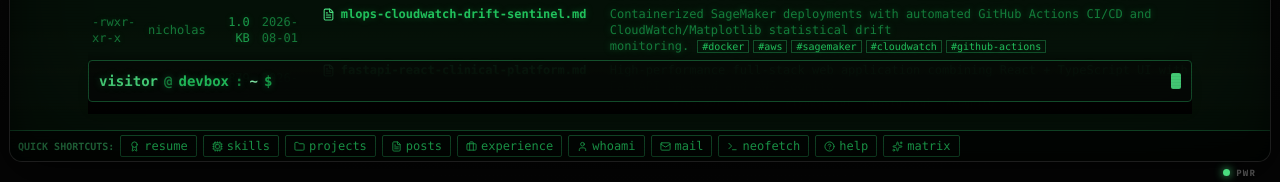
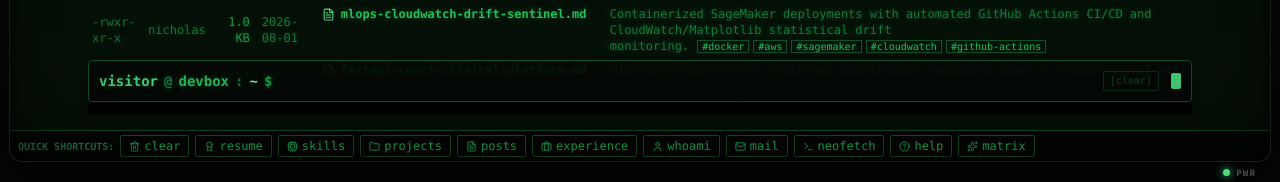
Before and after one commit to Cappuccino-san/TTY-Emulation.-Terminal-Style-dev-page, a React (Vite) app: page /config in a window 1280 px wide. Shown: the part 615-797 px from the top of the page. Built offline with nearby package versions, Linux system fonts and the light colour scheme.

Commit message:
feat: add quick clear shortcut to bottom toolbar and prompt row

```diff
--- a/src/commands/manPages.ts
+++ b/src/commands/manPages.ts
@@ -36,6 +36,8 @@ All career milestones, technical skills, production AI/ML systems, and deep-dive
     { cmd: 'scanlines [on|off]', desc: 'Toggle vintage CRT scanline raster and phosphor curvature overlay.', example: 'scanlines on' },
     { cmd: 'tree [dir]', desc: 'Render visual ASCII hierarchy of virtual file system.', example: 'tree' },
     { cmd: 'weather [city]', desc: 'Fetch ANSI terminal weather forecast report.', example: 'weather Boston' },
+    { cmd: 'fortune / cowsay', desc: 'Display a random computing adage in an ASCII speech bubble.', example: 'fortune' },
+    { cmd: 'degauss', desc: 'Trigger magnetic coil degaussing screen wobble and buzz.', example: 'degauss' },
     { cmd: 'matrix', desc: 'Engage digital rain screensaver mode (press any key to exit).', example: 'matrix' },
     { cmd: 'history', desc: 'Display chronological command history list.', example: 'history' },
     { cmd: 'clear / cls', desc: 'Clear the terminal scrollback buffer.', example: 'clear' },
@@ -48,12 +50,19 @@ All career milestones, technical skills, production AI/ML systems, and deep-dive
     { key: 'Ctrl + C', action: 'Cancel current command line input or abort interactive prompt.' },
     { key: 'Click File', action: 'Clicking any file link in ls or grep output automatically runs cat on it.' },
   ],
-  seeAlso: ['resume(1)', 'skills(1)', 'projects(1)', 'posts(1)', 'whoami(1)', 'mail(1)', 'neofetch(1)'],
+  seeAlso: ['resume(1)', 'skills(1)', 'projects(1)', 'posts(1)', 'whoami(1)', 'mail(1)', 'neofetch(1)', 'fortune(1)'],
 };
 
 export const MAN_PAGES: Record<string, ManPage> = {
   help: MAIN_HELP_MAN,
   man: MAIN_HELP_MAN,
+  fortune: {
+    command: 'FORTUNE',
+    section: 1,
+    synopsis: 'fortune | cowsay',
+    description: 'Outputs a random computing quote, aphorism, or systems design adage formatted inside an ASCII speech bubble.',
+    examples: ['fortune', 'cowsay'],
+  },
   resume: {
     command: 'RESUME',
     section: 1,
--- a/src/components/QuickToolbar.tsx
+++ b/src/components/QuickToolbar.tsx
@@ -1,6 +1,6 @@
 import React from 'react';
 import type { ThemeConfig } from '../types/terminal';
-import { Sparkles, Terminal, FileText, Folder, User, Mail, HelpCircle, Award, Briefcase, Cpu } from 'lucide-react';
+import { Sparkles, Terminal, FileText, Folder, User, Mail, HelpCircle, Award, Briefcase, Cpu, Trash2 } from 'lucide-react';
 
 interface QuickToolbarProps {
   themeConfig: ThemeConfig;
@@ -12,6 +12,7 @@ export const QuickToolbar: React.FC<QuickToolbarProps> = ({
   onCommandClick,
 }) => {
   const quickActions = [
+    { label: 'clear', icon: <Trash2 size={11} />, desc: 'Clear Screen' },
     { label: 'resume', icon: <Award size={11} />, desc: 'Resume' },
     { label: 'skills', icon: <Cpu size={11} />, desc: 'Skills Matrix' },
     { label: 'projects', icon: <Folder size={11} />, desc: 'AI/ML Projects' },
--- a/src/components/TerminalPrompt.tsx
+++ b/src/components/TerminalPrompt.tsx
@@ -265,6 +265,24 @@ export const TerminalPrompt: React.FC<TerminalPromptProps> = ({
           )}
         </div>
 
+        {/* Quick Clear Shortcut Button */}
+        <button
+          type="button"
+          onClick={(e) => {
+            e.stopPropagation();
+            onClear();
+            if (soundEnabled) playBackspaceSound();
+          }}
+          className="px-1.5 py-0.5 border rounded-xs text-[10px] font-mono opacity-50 hover:opacity-100 hover:text-white transition-all cursor-pointer hidden sm:flex items-center gap-1 select-none shrink-0"
+          style={{
+            borderColor: themeConfig.border,
+            color: themeConfig.dimText,
+          }}
+          title="Clear terminal screen (Ctrl+L or type 'clear')"
+        >
+          <span>[clear]</span>
+        </button>
+
         {/* CRT Accurate 1.06s Pulsing Indicator */}
         <div
           className="w-2.5 h-4 crt-cursor shrink-0 ml-1 rounded-xs"
```
